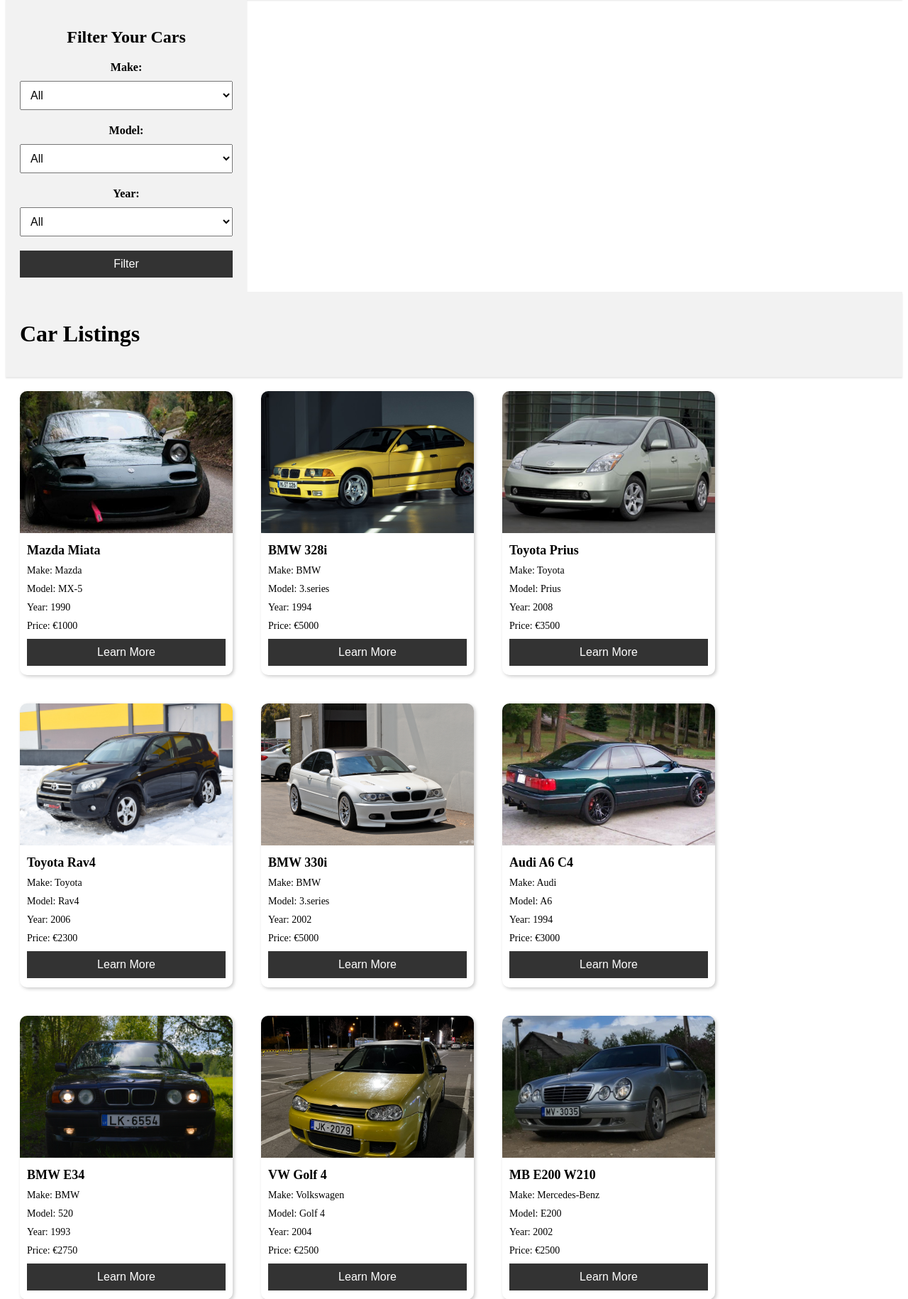
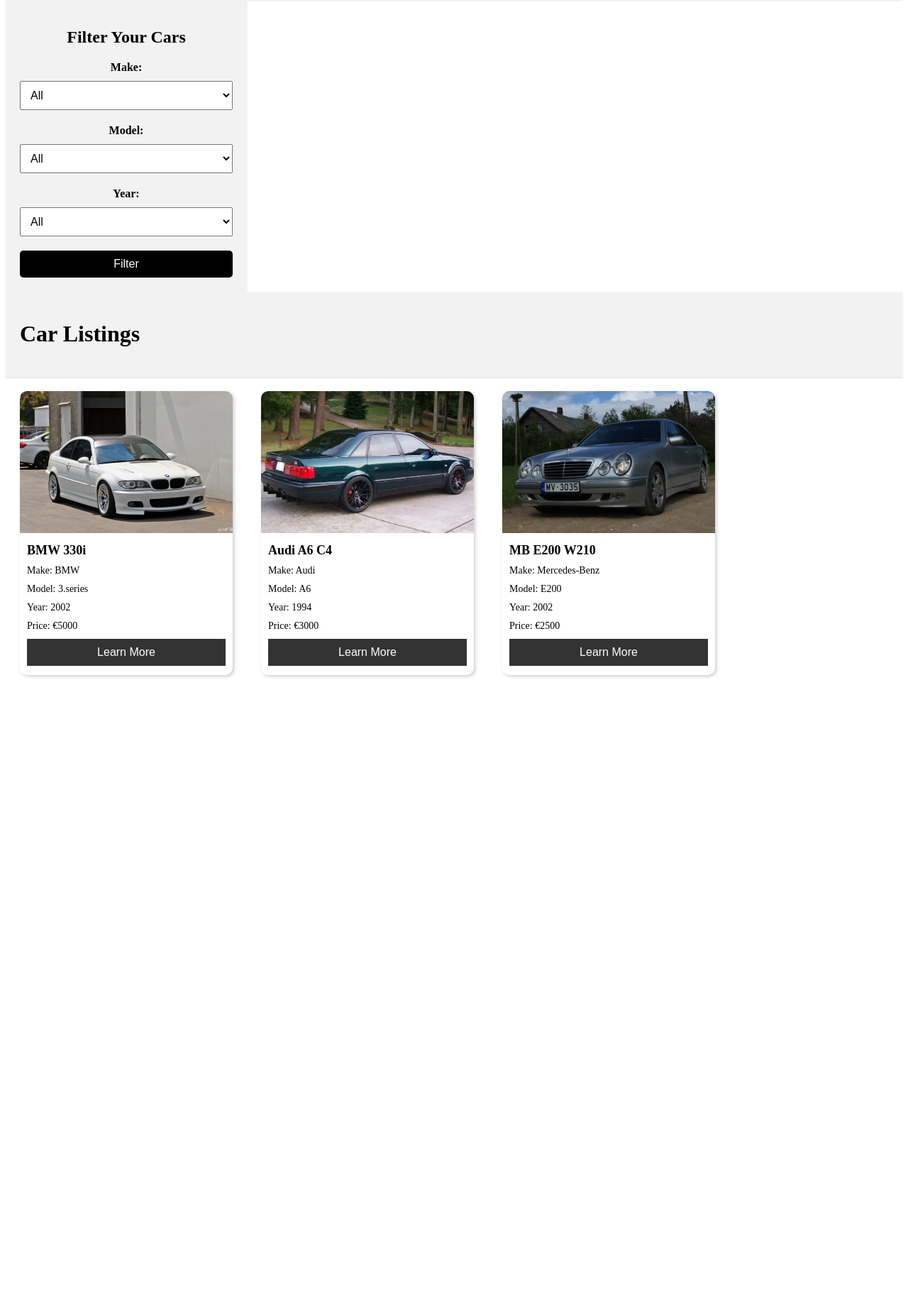
Before and after one commit to DavisMartuzans/AlchemistCars, a PHP site: page /Pages/cars.html in a window 1280 px wide. Shown: the part 119-1949 px from the top of the page at 71% size. After the commit the page ends 1074 px from the top, so only its background shows below. Run offline with PHP 8.4, Linux system fonts and the light colour scheme.

Commit message:
More simple, more easy

```diff
--- a/Pages/cars.html
+++ b/Pages/cars.html
@@ -83,50 +83,11 @@
       }
     </style>
   </head>
-    <!-- Add a header for the page -->
     <header>
       <h1>Car Listings</h1>
     </header>
 
-    <!-- Add a section for the car listings -->
     <section>
-      <script src="/cars.js"></script>
-      <div class="card">
-        <img src="/Components/mazdamiata.jpg" alt="Car 1" style="width:100%">
-        <h3>Mazda Miata</h3>
-        <p class="title">Make: Mazda</p>
-        <p>Model: MX-5</p>
-        <p>Year: 1990</p>
-        <p>Price: €1000</p>
-        <p><button>Learn More</button></p>
-      </div>
-      <div class="card">
-        <img src="/Components/bmw-m3-e36-si.jpg" alt="Car 2" style="width:100%">
-        <h3>BMW 328i</h3>
-        <p class="title">Make: BMW</p>
-        <p>Model: 3.series</p>
-        <p>Year: 1994</p>
-        <p>Price: €5000</p>
-        <p><button>Learn More</button></p>
-      </div>
-      <div class="card">
-        <img src="/Components/Toyota Prius.jpg" alt="Car 3" style="width:100%">
-        <h3>Toyota Prius</h3>
-        <p class="title">Make: Toyota</p>
-        <p>Model: Prius</p>
-        <p>Year: 2008</p>
-        <p>Price: €3500</p>
-        <p><button>Learn More</button></p>
-      </div>
-      <div class="card">
-        <img src="/Components/rav4.jpg" alt="Car 4" style="width:100%">
-        <h3>Toyota Rav4</h3>
-        <p class="title">Make: Toyota</p>
-        <p>Model: Rav4</p>
-        <p>Year: 2006</p>
-        <p>Price: €2300</p>
-        <p><button>Learn More</button></p>
-      </div>
       <div class="card">
         <img src="/Components/bmwe46.jpg" alt="Car 5" style="width:100%">
         <h3>BMW 330i</h3>
@@ -146,24 +107,6 @@
         <p><button>Learn More</button></p>
       </div>
       <div class="card">
-        <img src="/Components/e34.jpeg" alt="Car 7" style="width:100%">
-        <h3>BMW E34</h3>
-        <p class="title">Make: BMW</p>
-        <p>Model: 520</p>
-        <p>Year: 1993</p>
-        <p>Price: €2750</p>
-        <p><button>Learn More</button></p>
-      </div>
-      <div class="card">
-        <img src="/Components/Golf4.jpeg" alt="Car 8" style="width:100%">
-        <h3>VW Golf 4</h3>
-        <p class="title">Make: Volkswagen</p>
-        <p>Model: Golf 4</p>
-        <p>Year: 2004</p>
-        <p>Price: €2500</p>
-        <p><button>Learn More</button></p>
-      </div>
-      <div class="card">
         <img src="/Components/w210.jpeg" alt="Car 9" style="width:100%">
         <h3>MB E200 W210</h3>
         <p class="title">Make: Mercedes-Benz</p>
@@ -172,59 +115,17 @@
         <p>Price: €2500</p>
         <p><button>Learn More</button></p>
       </div>
-      <div class="card">
-        <img src="/Components/golf 6.jpg" alt="Car 10" style="width:100%">
-        <h3>VW Golf 6</h3>
-        <p class="title">Make: Volkswagen</p>
-        <p>Model: Golf 6</p>
-        <p>Year: 2010</p>
-        <p>Price: €2000</p>
-        <p><button>Learn More</button></p>
-      </div>
-      <div class="card">
-        <img src="/Components/2022-ford-mustang-stealth-edition-02-1633475393.jpg" alt="Car 11" style="width:100%">
-        <h3>Ford Mustang</h3>
-        <p class="title">Make: Ford</p>
-        <p>Model: Mustang</p>
-        <p>Year: 2022</p>
-        <p>Price: €32,705</p>
-        <p><button>Learn More</button></p>
-      </div>
-      <div class="card">
-        <img src="/Components/2020-toyta-camry-mmp-1-1566921359.jpg" alt="Car 12" style="width:100%">
-        <h3>Toyota Camry</h3>
-        <p class="title">Toyota</p>
-        <p>Camry</p>
-        <p>2020</p>
-        <p>€20000</p>
-        <p><button>Learn More</button></p>
-      </div>
-      <div class="card">
-        <img src="/Components/gtr35.jpg" alt="Car 13" style="width:100%">
-        <h3>Nissan GT-R R35</h3>
-        <p class="title">Make: Nissan</p>
-        <p>Model: GT-R R35</p>
-        <p>Year: 2007</p>
-        <p>Price: €80000</p>
-        <p><button>Learn More</button></p>
-      </div>
-      <div class="card">
-        <img src="/Components/golf5.jpg" alt="Car 14" style="width:100%">
-        <h3>Volkswagen Golf 5 GTI</h3>
-        <p class="title">Make: Volkswagen</p>
-        <p>Model: Golf 5 GTI</p>
-        <p>Year: 2006</p>
-        <p>Price: €6500</p>
-        <p><button>Learn More</button></p>
-      </div>
-      <div class="card">
-        <img src="/Components/subarusex.jpg" alt="Car 15" style="width:100%">
-        <h3>Subaru Impreza WRX STI</h3>
-        <p class="title">Make: Subaru</p>
-        <p>Model: Impreza WRX STI</p>
-        <p>Year: 2004</p>
-        <p>Price: €23000</p>
-        <p><button>Learn More</button></p>
+      <div id="form-container">
+        <div class="form-header">
+          <h2>Sign In</h2>
+          <button id="close-form">X</button>
+        </div>
+        <form>
+          <input type="text" placeholder="Email">
+          <input type="password" placeholder="Password">
+          <button>Confirm!</button>
+        </form>
+        <p>Don't have an account? <a href="#">Sign up</a></p>
       </div>
     </section>
 </body>
--- a/cars.js
+++ b/cars.js
@@ -1,29 +0,0 @@
-const cars = [
-  {make: "Toyota", model: "Camry", year: 2020},
-  {make: "Toyota", model: "Corolla", year: 2021},
-  {make: "Honda", model: "Civic", year: 2022},
-  {make: "Honda", model: "Accord", year: 2023},
-  {make: "Tesla", model: "Model 3", year: 2024},
-];
-
-const form = document.querySelector("form");
-const selectMake = document.querySelector("#make");
-const selectModel = document.querySelector("#model");
-const resultContainer = document.querySelector("#result");
-
-form.addEventListener("submit", (e) => {
-  e.preventDefault();
-
-  const selectedMake = selectMake.value;
-  const selectedModel = selectModel.value;
-
-  resultContainer.innerHTML = "";
-
-  for (const car of cars) {
-    if (car.make === selectedMake && car.model === selectedModel) {
-      const carEl = document.createElement("div");
-      carEl.innerHTML = `${car.make} ${car.model} (${car.year})`;
-      resultContainer.appendChild(carEl);
-    }
-  }
-});
--- a/style.css
+++ b/style.css
@@ -3,7 +3,8 @@ html, body {
     height: auto;
     width: auto;
 }
-  /* navbar */
+
+/* header */
 header {
   display: flex;
   align-items: center;
@@ -12,7 +13,6 @@ html, body {
   background-color: #f2f2f2;
   box-shadow: 0 2px 2px rgba(0, 0, 0, 0.1);
 }
-
 #logo {
   height: 50px;
   margin-right: 20px;
@@ -30,6 +30,103 @@ html, body {
   padding:10px 15px;
   color: #333;
   text-decoration: none;
+}
+
+/* Footer style */
+footer {
+  position: fixed;
+  bottom: 0;
+  left: 0;
+  width: 100%;
+  height: 50px;
+  background-color: #f2f2f2;
+  border-top: 1px solid #ccc;
+}
+.footer-container {
+  display: flex;
+  justify-content: space-between;
+  align-items: center;
+  padding: 0 20px;
+}
+.footer-container a {
+  color: #555;
+}
+
+/* Welcome and about main page */
+.welcome {
+  display: flex;
+  justify-content: center;
+  align-items: center;
+  font-size: 30px;
+  text-align: center;
+  margin-bottom: 20px;
+}
+.about {
+  font-size: 20px;
+  text-align: center;
+  margin-bottom: 20px;
+}
+/* Sign in form */
+#form-container {
+  display: none;
+  position:fixed;
+  top: 50%;
+  left: 50%;
+  transform: translate(-50%, -50%);
+  width: 300px;
+  background-color: #fff;
+  padding: 40px;
+  border-radius: 5px;
+  box-shadow: 0 0 10px rgba(0, 0, 0, 0.5);
+  z-index: 9999;
+}
+
+.form-header {
+  display: flex;
+  justify-content: space-between;
+  align-items: center;
+  margin-bottom: 20px;
+}
+
+.form-header h2 {
+  margin: 0;
+
+}
+
+#close-form {
+  border: none;
+  background-color: transparent;
+  font-size: 20px;
+  cursor: pointer;
+}
+
+form input {
+  display: block;
+  width: 100%;
+  margin-bottom: 10px;
+  padding: 10px;
+  border: none;
+  border-radius: 5px;
+  box-shadow: 0 0 5px rgba(0, 0, 0, 0.1);
+}
+
+form button {
+  display: block;
+  width: 100%;
+  padding: 10px;
+  background-color: black;
+  color: #fff;
+  border: none;
+  border-radius: 5px;
+  cursor: pointer;
+}
+
+p {
+  margin-top: 20px;
+}
+
+a {
+  color: #0095ff;
 }
 /* form */
 form {
@@ -67,7 +164,8 @@ html, body {
 button:hover {
   background-color: #444;
 }
-  /*sellcars.html css  */
+
+/*sellcars  */
 .form-container {
   width: 500px;
   margin: auto;
```
Also changed, not shown: Pages/contact.html (+12 -0 lines), Pages/leasing.html (+12 -1 lines), Pages/main.html (+7 -151 lines), Pages/sellcars.html (+12 -1 lines), script.js (deleted, +0 -11 lines). Lines whose indentation alone changed are shown as unchanged.
